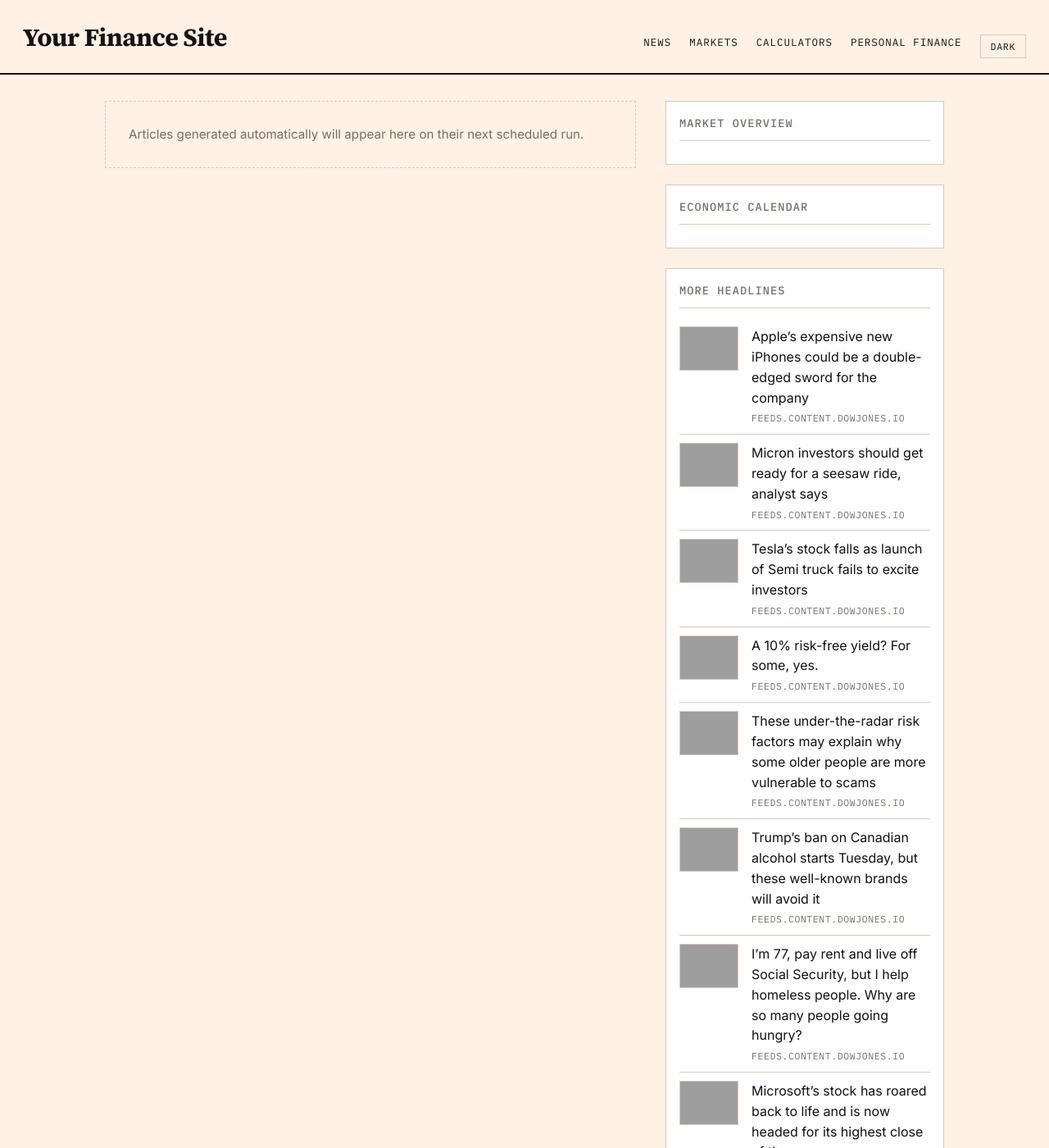
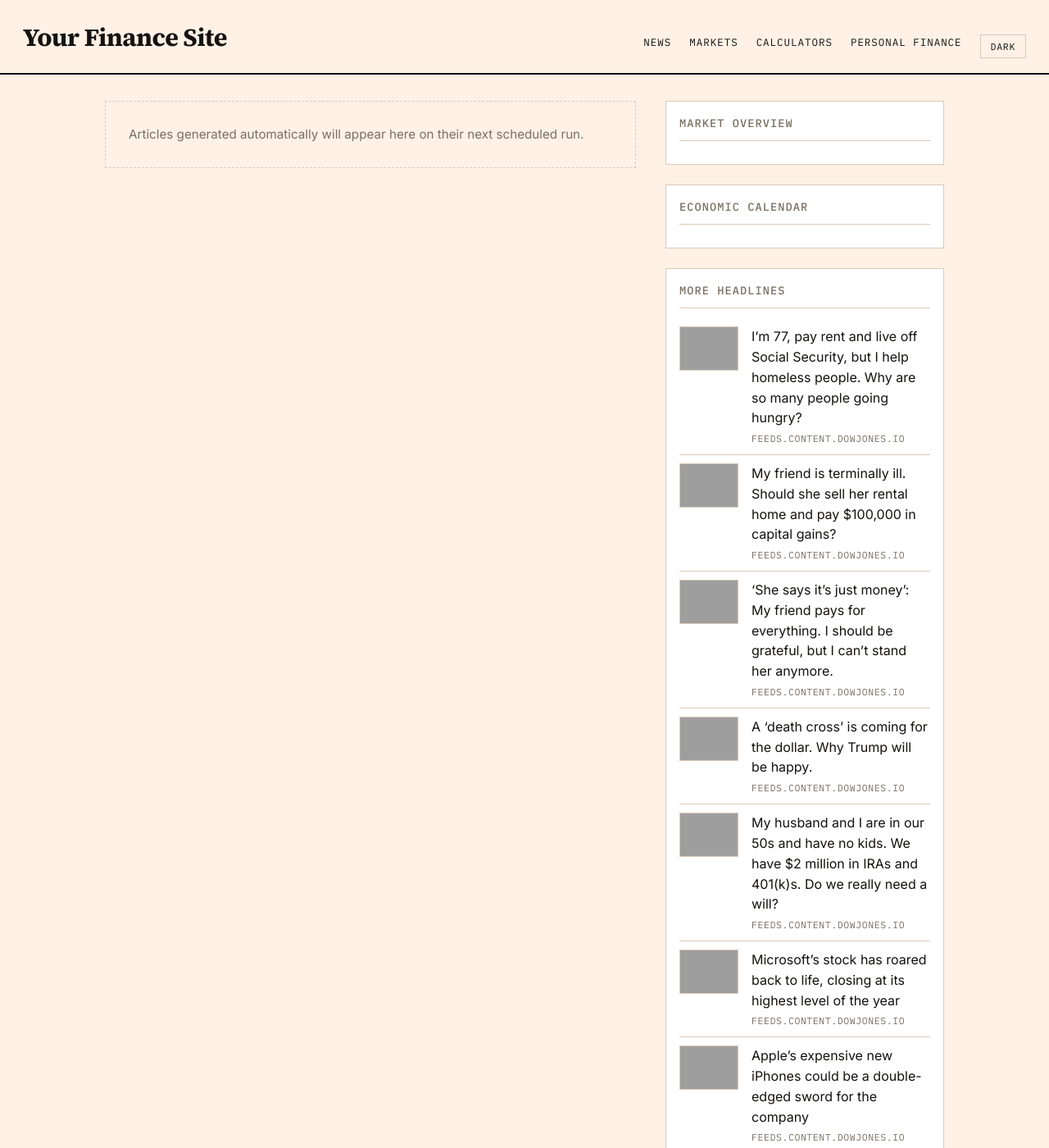
Before and after one commit to GlobTechCo/globtechco.github.io, a Jekyll site: the page built from index.html, in a window 1280 px wide and 1400 px high, cut to the strip 0-1400 px from the top of the window. Shown: the whole strip at 82% size. Built offline with Jekyll 4.4.1, drawn with Linux system fonts in a browser that asks for light colours; a script that is not in the unit is left out; the list of posts is cut into pages by our own code; some of the changed text lies outside the part shown; grey boxes are pictures that could not be loaded.

Commit message:
Auto-content update 2026-09-26

```diff
--- a/_data/aggregator.yml
+++ b/_data/aggregator.yml
@@ -1,3 +1,33 @@
+- title: "I\u2019m 77, pay rent and live off Social Security, but I help homeless people. Why are so many people going hungry?"
+  link: "https://www.marketwatch.com/story/im-77-pay-rent-and-live-off-social-security-but-i-help-homeless-people-why-are-so-many-people-going-hungry-5818465f?mod=mw_rss_topstories"
+  source: "feeds.content.dowjones.io"
+  pubdate: "Sat, 26 Sep 2026 00:00:00 GMT"
+  image: "https://images.mktw.net/im-53626478"
+- title: "My friend is terminally ill. Should she sell her rental home and pay $100,000 in capital gains?"
+  link: "https://www.marketwatch.com/story/my-friend-is-terminally-ill-should-she-sell-her-rental-home-and-pay-100-000-in-capital-gains-8568aada?mod=mw_rss_topstories"
+  source: "feeds.content.dowjones.io"
+  pubdate: "Fri, 25 Sep 2026 23:30:00 GMT"
+  image: "https://images.mktw.net/im-41904136"
+- title: "\u2018She says it\u2019s just money\u2019: My friend pays for everything. I should be grateful, but I can\u2019t stand her anymore."
+  link: "https://www.marketwatch.com/story/she-says-its-just-money-my-friend-pays-for-everything-i-should-be-grateful-but-i-cant-stand-her-anymore-2e7c5c10?mod=mw_rss_topstories"
+  source: "feeds.content.dowjones.io"
+  pubdate: "Fri, 25 Sep 2026 22:00:00 GMT"
+  image: "https://images.mktw.net/im-63243363"
+- title: "A \u2018death cross\u2019 is coming for the dollar. Why Trump will be happy."
+  link: "https://www.marketwatch.com/story/a-death-cross-is-coming-for-the-dollar-why-trump-will-be-happy-0766303d?mod=mw_rss_topstories"
+  source: "feeds.content.dowjones.io"
+  pubdate: "Fri, 25 Sep 2026 21:57:00 GMT"
+  image: "https://images.mktw.net/im-01060620"
+- title: "My husband and I are in our 50s and have no kids. We have $2 million in IRAs and 401(k)s. Do we really need a will?"
+  link: "https://www.marketwatch.com/story/my-husband-and-i-are-in-our-50s-and-have-no-kids-we-have-2-million-do-we-need-a-will-62fb422f?mod=mw_rss_topstories"
+  source: "feeds.content.dowjones.io"
+  pubdate: "Fri, 25 Sep 2026 21:45:00 GMT"
+  image: "https://images.mktw.net/im-79889315"
+- title: "Microsoft\u2019s stock has roared back to life, closing at its highest level of the year"
+  link: "https://www.marketwatch.com/story/microsofts-stock-has-roared-back-to-life-and-is-now-headed-for-its-highest-close-of-the-year-89e4d596?mod=mw_rss_topstories"
+  source: "feeds.content.dowjones.io"
+  pubdate: "Fri, 25 Sep 2026 21:04:00 GMT"
+  image: "https://images.mktw.net/im-28113577"
 - title: "Apple\u2019s expensive new iPhones could be a double-edged sword for the company"
   link: "https://www.marketwatch.com/story/apples-expensive-new-iphones-could-be-a-double-edged-sword-for-the-company-21c4fefb?mod=mw_rss_topstories"
   source: "feeds.content.dowjones.io"
@@ -18,33 +48,3 @@
   source: "feeds.content.dowjones.io"
   pubdate: "Fri, 25 Sep 2026 20:32:00 GMT"
   image: "https://images.mktw.net/im-11433023"
-- title: "These under-the-radar risk factors may explain why some older people are more vulnerable to scams"
-  link: "https://www.marketwatch.com/story/these-under-the-radar-risk-factors-may-explain-why-some-older-people-are-more-vulnerable-to-scams-865182dc?mod=mw_rss_topstories"
-  source: "feeds.content.dowjones.io"
-  pubdate: "Fri, 25 Sep 2026 20:19:00 GMT"
-  image: "https://images.mktw.net/im-78794591"
-- title: "Trump\u2019s ban on Canadian alcohol starts Tuesday, but these well-known brands will avoid it"
-  link: "https://www.marketwatch.com/story/trumps-ban-on-canadian-alcohol-starts-tuesday-but-these-well-known-brands-will-avoid-it-89c2e5c5?mod=mw_rss_topstories"
-  source: "feeds.content.dowjones.io"
-  pubdate: "Fri, 25 Sep 2026 19:45:00 GMT"
-  image: "https://images.mktw.net/im-32334688"
-- title: "I\u2019m 77, pay rent and live off Social Security, but I help homeless people. Why are so many people going hungry?"
-  link: "https://www.marketwatch.com/story/im-77-pay-rent-and-live-off-social-security-but-i-help-homeless-people-why-are-so-many-people-going-hungry-5818465f?mod=mw_rss_topstories"
-  source: "feeds.content.dowjones.io"
-  pubdate: "Fri, 25 Sep 2026 19:30:00 GMT"
-  image: "https://images.mktw.net/im-53626478"
-- title: "Microsoft\u2019s stock has roared back to life and is now headed for its highest close of the year"
-  link: "https://www.marketwatch.com/story/microsofts-stock-has-roared-back-to-life-and-is-now-headed-for-its-highest-close-of-the-year-89e4d596?mod=mw_rss_topstories"
-  source: "feeds.content.dowjones.io"
-  pubdate: "Fri, 25 Sep 2026 19:14:00 GMT"
-  image: "https://images.mktw.net/im-28113577"
-- title: "Nike\u2019s stock is one of the worst in the S&P 500 \u2014 and BofA says it\u2019s not done sliding"
-  link: "https://www.marketwatch.com/story/nikes-stock-is-one-of-the-worst-in-the-s-p-500-and-bofa-says-its-not-done-sliding-c99a9107?mod=mw_rss_topstories"
-  source: "feeds.content.dowjones.io"
-  pubdate: "Fri, 25 Sep 2026 18:54:00 GMT"
-  image: "https://images.mktw.net/im-30492034"
-- title: "My friend is terminally ill. Should she sell her rental home and pay $100,000 in capital gains?"
-  link: "https://www.marketwatch.com/story/my-friend-is-terminally-ill-should-she-sell-her-rental-home-and-pay-100-000-in-capital-gains-8568aada?mod=mw_rss_topstories"
-  source: "feeds.content.dowjones.io"
-  pubdate: "Fri, 25 Sep 2026 18:45:00 GMT"
-  image: "https://images.mktw.net/im-41904136"
```
